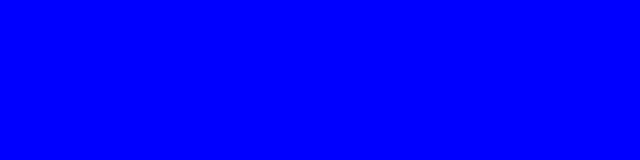
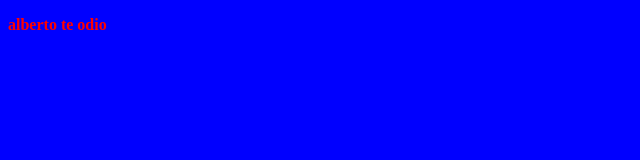
Before and after one commit to elurii/curso-git2, a plain HTML site: page index.html in a window 1280 px wide. Shown: the whole page, without its empty margins (0-640 px from the left). Drawn offline with Linux system fonts and the light colour scheme; files that its build step writes are made by us from their sources.

Commit message:
Update index.html

```diff
--- a/index.html
+++ b/index.html
@@ -7,6 +7,6 @@
 	<link href="CC/estilos.css" rel="stylesheet" type="text/css">
 </head>
 <body>
-
+    <p>alberto te odio</p>
 </body>
 </html>
```
